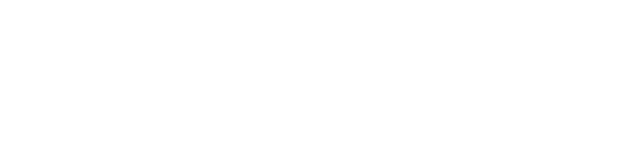
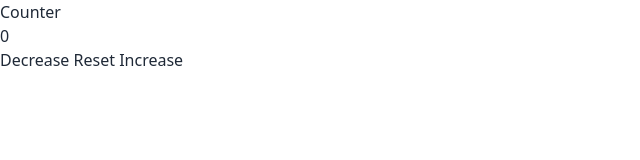
Before and after one commit to caingles/click-counter, a plain HTML site: page index.html in a window 1280 px wide. Shown: the whole page, without its empty margins (0-640 px from the left). Drawn offline with nearby package versions, Linux system fonts and the light colour scheme.

Commit message:
Add structure html counter

```diff
--- a/index.html
+++ b/index.html
@@ -12,5 +12,13 @@
     />
     <script src="https://cdn.tailwindcss.com"></script>
   </head>
-  <body></body>
+  <body>
+    <div class="">
+      <p>Counter</p>
+      <div class="" id="counterShow">0</div>
+      <button id="decrease">Decrease</button>
+      <button id="reset">Reset</button>
+      <button id="increase">Increase</button>
+    </div>
+  </body>
 </html>
```
